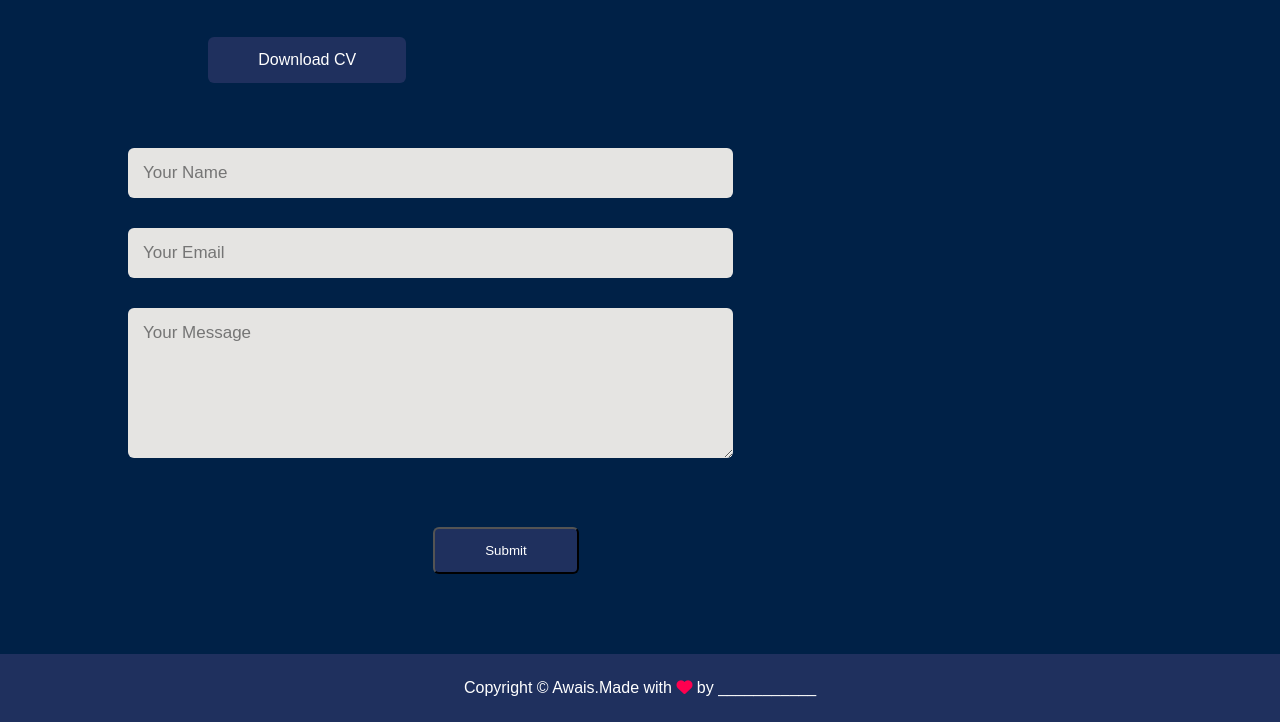
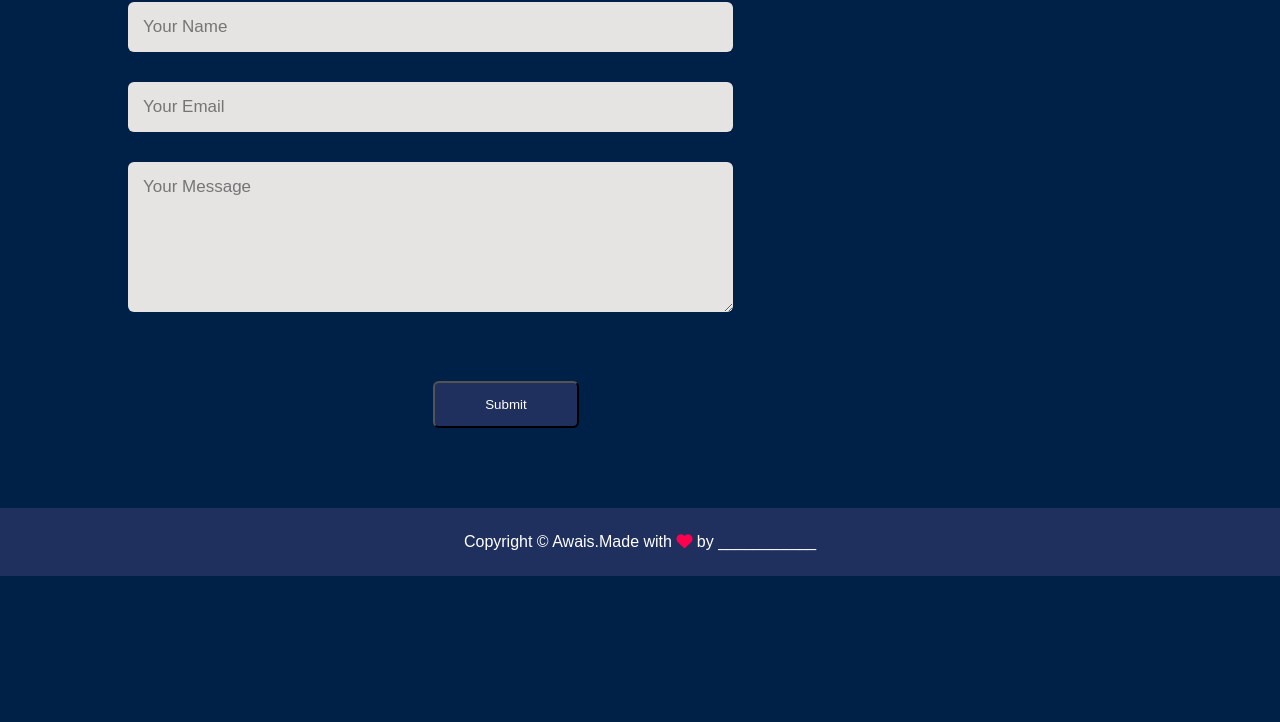
Before and after one commit to MAwais227/-portfolio-, a plain HTML site: page index.html in a window 1280 px wide. Shown: the part 3039-3761 px from the top of the page. After the commit the page ends 3615 px from the top, so only its background shows below. Drawn offline with Linux system fonts and the light colour scheme.

Commit message:
cancel button

```diff
--- a/index.html
+++ b/index.html
@@ -156,7 +156,7 @@
                     <a href="https://instagram.com/" target="main"><i class="fa-brands fa-instagram"></i></a>
                     <a href="https://linkedin.com/" target="main"><i class="fa-brands fa-linkedin-in"></i></a>
                 </div>
-                <a href="my-cv.pdf" download class="btn btn2 ">Download CV</a>
+                <!-- <a href="my-cv.pdf" download class="btn btn2 ">Download CV</a> -->
             </div>
             <div class="contact-rigt">
                 <form name="submit-to-google-sheet">
```
